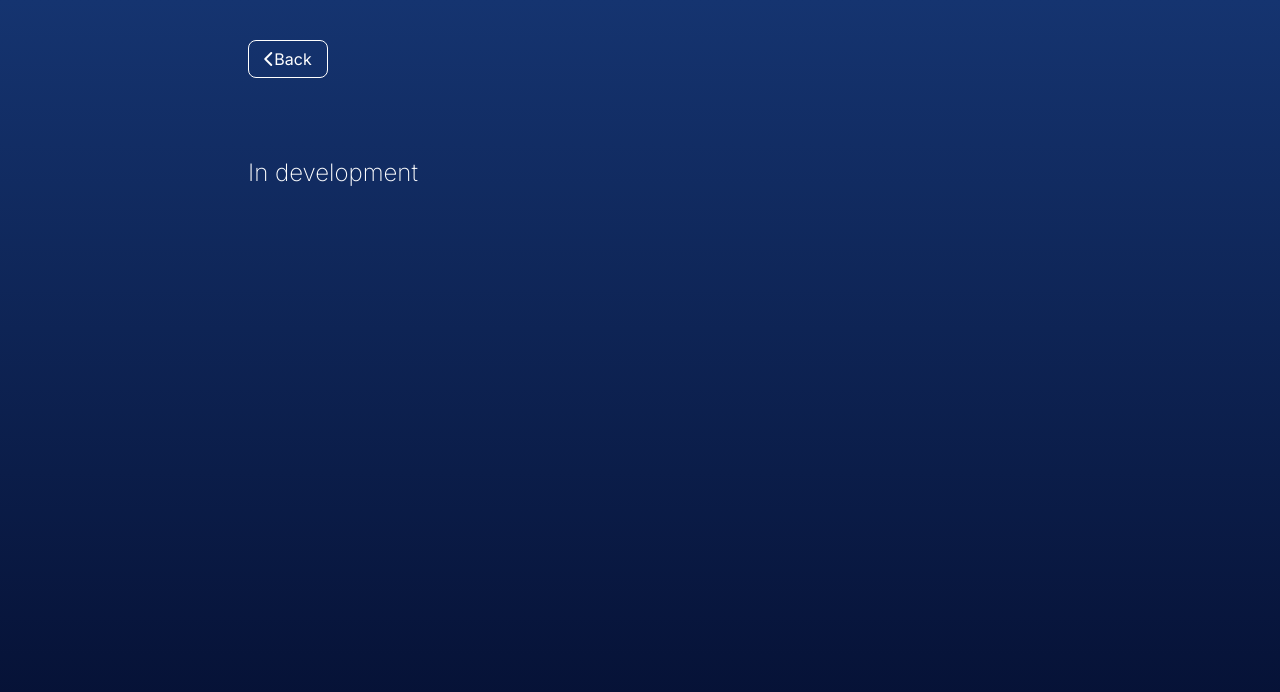
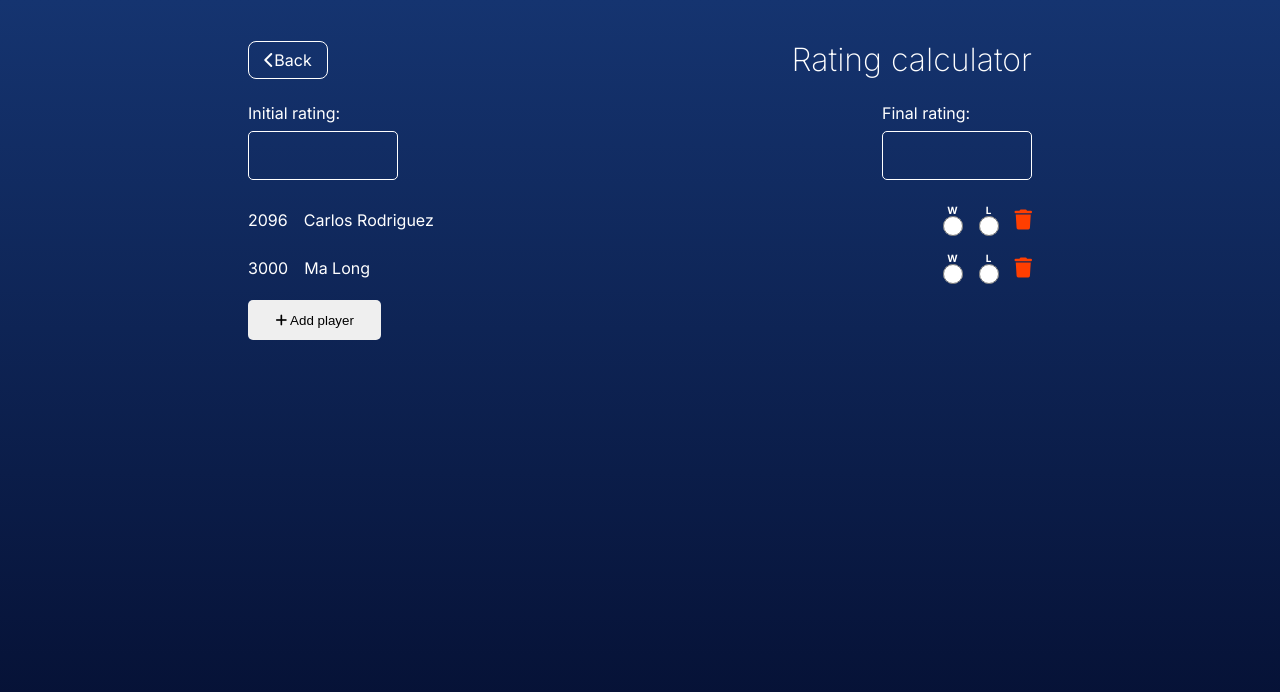
Before and after one commit to twincarlos/omniclone, a Next.js app: page /rating-calculator in a window 1280 px wide. Shown: the top 692 px of the page. Built offline with nearby package versions, Linux system fonts and the light colour scheme.

Commit message:
added rating calculator page

```diff
--- /dev/null
+++ b/src/app/(components)/ManualModal.js
@@ -0,0 +1,23 @@
+import "../style.css";
+
+export function ManualModal({ setOpenModal }) {
+    return (
+        <div className="manual-modal modal">
+            <div className="modal-container">
+                <div className="modal-header">
+                    <div className="modal-title">
+                        <p>Add Player Manually</p>
+                    </div>
+                    <div className="exit-modal">
+                        <button onClick={() => setOpenModal(false)}><i className="fa-regular fa-circle-xmark" /></button>
+                    </div>
+                </div>
+                <div className="manual-modal-inputs">
+                    <input type="number" placeholder="Rating"/>
+                    <input type="text" placeholder="Name (optional)" />
+                    <button onClick={() => setOpenModal(false)}><i className="fa-solid fa-plus" /> Add player</button>
+                </div>
+            </div>
+        </div>
+    );
+};
--- a/src/app/(components)/UsattModal.js
+++ b/src/app/(components)/UsattModal.js
@@ -22,7 +22,7 @@ export function UsattModal({ modalTitle, setOpenModal, placeholderText, onClickF
         }, 500), []);
 
     return (
-        <div className="modal">
+        <div className="usatt-modal modal">
             <div className="modal-container">
                 <div className="modal-header">
                     <div className="modal-title">
--- a/src/app/globals.css
+++ b/src/app/globals.css
@@ -448,7 +448,7 @@ section.no-players-registered img.gif {
 }
 
 .modal-title {
-  color: black;
+  color: var(--secondary-text-color);
   font-weight: 600;
 }
 
--- a/src/app/player-watch/player-watch.css
+++ b/src/app/player-watch/player-watch.css
@@ -9,7 +9,7 @@
 }
 
 .player-watch-card {
-    color: var(--container-background);
+    color: var(--primary-text-color);
     display: flex;
     gap: 1em;
     font-size: 1.3em;
--- /dev/null
+++ b/src/app/rating-calculator/RatingCalculator.css
@@ -0,0 +1,128 @@
+.rating-calculator-content {
+    display: flex;
+    justify-content: space-between;
+    align-items: center;
+    gap: 2em;
+}
+
+.rating-calculator-content label {
+    color: var(--primary-text-color);
+    display: flex;
+    flex-direction: column;
+    gap: .5em;
+}
+
+.rating-calculator-content label input {
+    background: transparent;
+    border: 1px solid var(--border-color);
+    padding: 5px;
+    color: var(--primary-text-color);
+    font-size: 2em;
+    height: fit-content;
+    width: 150px;
+}
+
+.win-loss-container {
+    display: flex;
+    flex-direction: column;
+    justify-content: center;
+}
+
+.rating-calculator-player {
+    display: flex;
+    align-items: center;
+    justify-content: space-between;
+}
+
+.rating-calculator-player-info {
+    display: flex;
+    justify-content: center;
+    align-items: center;
+    gap: 1em;
+    color: var(--primary-text-color);
+}
+
+.rating-calculator-player-inputs {
+    display: flex;
+    justify-content: center;
+    align-items: center;
+    gap: 1em;
+}
+
+.rating-calculator-player-inputs label {
+    width: 20px;
+    display: flex;
+    flex-direction: column;
+    justify-content: center;
+    align-items: center;
+    color: var(--primary-text-color);
+    font-size: 10px;
+    font-weight: 700;
+}
+
+.rating-calculator-player-inputs label input {
+    width: 20px;
+    height: 20px;
+}
+
+.win-loss-container {
+    display: flex;
+    flex-direction: column;
+    justify-content: center;
+    gap: 1em;
+}
+
+.rating-calculator-player-inputs button {
+    width: auto;
+    height: auto;
+    background: transparent;
+    color: var(--tertiary);
+    font-size: 20px;
+}
+
+.usatt-and-manual-modals .usatt-modal.modal {
+    height: 70%;
+    background: transparent;
+    position: unset;
+}
+
+.usatt-and-manual-modals .manual-modal.modal {
+    height: 30%;
+    background: transparent;
+    position: unset;
+}
+
+.usatt-and-manual-modals .modal .modal-container {
+    height: 100%;
+}
+
+.usatt-and-manual-modals {
+    width: 100vw;
+    height: 100dvh;
+    background: var(--modal-background);
+    position: absolute;
+    top: 0;
+    left: 0;
+    display: flex;
+    justify-content: center;
+    align-items: center;
+    flex-direction: column;
+    padding: 3em;
+    gap: 1em;
+}
+
+.usatt-and-manual-modals .manual-modal.modal .modal-container {
+    justify-content: flex-start;
+}
+
+.manual-modal input {
+    border: 2px solid var(--primary);
+}
+
+.manual-modal-inputs {
+    display: flex;
+    justify-content: center;
+    align-items: center;
+    flex-direction: column;
+    gap: .5em;
+}
--- a/src/app/rating-calculator/page.js
+++ b/src/app/rating-calculator/page.js
@@ -1,16 +1,85 @@
+"use client";
 import Link from "next/link";
+import "./RatingCalculator.css";
+import { UsattModal } from "../(components)/UsattModal";
+import { ManualModal } from "../(components)/ManualModal";
+import { useState } from "react";
+import "./RatingCalculator.css";
 
 export default function RatingCalculator() {
+    const [openModal, setOpenModal] = useState(false);
+
     return (
         <main>
-            <section className="rating-calculator-header">
+            <section className="main-header">
                 <div>
                     <Link href="/" className="back-link"><i className="fa-solid fa-chevron-left" /> Back</Link>
                 </div>
-                <div className="in-development">
-                    <h1>In development</h1>
+                <div className="header-title">
+                    <h1>Rating calculator</h1>
                 </div>
             </section>
+            <section className="rating-calculator-content">
+                <label>
+                    Initial rating:
+                    <input type="number" />
+                </label>
+                <label>
+                    Final rating:
+                    <input type="number" />
+                </label>
+            </section>
+            <section className="win-loss-container">
+                <div className="rating-calculator-player">
+                    <div className="rating-calculator-player-info">
+                        <p>2096</p>
+                        <p>Carlos Rodriguez</p>
+                    </div>
+                    <div className="rating-calculator-player-inputs">
+                        <label className="label-win">
+                            W
+                            <input type="radio" name="carlos" />
+                        </label>
+                        <label className="label-loss">
+                            L
+                            <input type="radio" name="carlos" />
+                        </label>
+                        <button><i className="fa-solid fa-trash" /></button>
+                    </div>
+                </div>
+                <div className="rating-calculator-player">
+                    <div className="rating-calculator-player-info">
+                        <p>3000</p>
+                        <p>Ma Long</p>
+                    </div>
+                    <div className="rating-calculator-player-inputs">
+                        <label className="label-win">
+                            W
+                            <input type="radio" name="malong" />
+                        </label>
+                        <label className="label-loss">
+                            L
+                            <input type="radio" name="malong" />
+                        </label>
+                        <button><i className="fa-solid fa-trash" /></button>
+                    </div>
+                </div>
+                <button onClick={() => setOpenModal(true)}><i className="fa-solid fa-plus" /> Add player</button>
+            </section>
+            {
+                openModal ? (
+                    <div className="usatt-and-manual-modals">
+                        <ManualModal
+                            setOpenModal={setOpenModal}
+                        />
+                        <UsattModal
+                            modalTitle="USATT Player Lookup"
+                            setOpenModal={setOpenModal}
+                            placeholderText={"Search players"}
+                        />
+                    </div>
+                ) : null
+            }
         </main>
     );
 };
--- a/src/app/style.css
+++ b/src/app/style.css
@@ -196,3 +196,8 @@ section.tournaments-list {
 .list-card .tournament-name {
     color: var(--secondary-text-color);
 }
+
+.manual-modal-inputs button {
+    font-size: 1em;
+    border: 1px solid var(--primary);
+}
```
